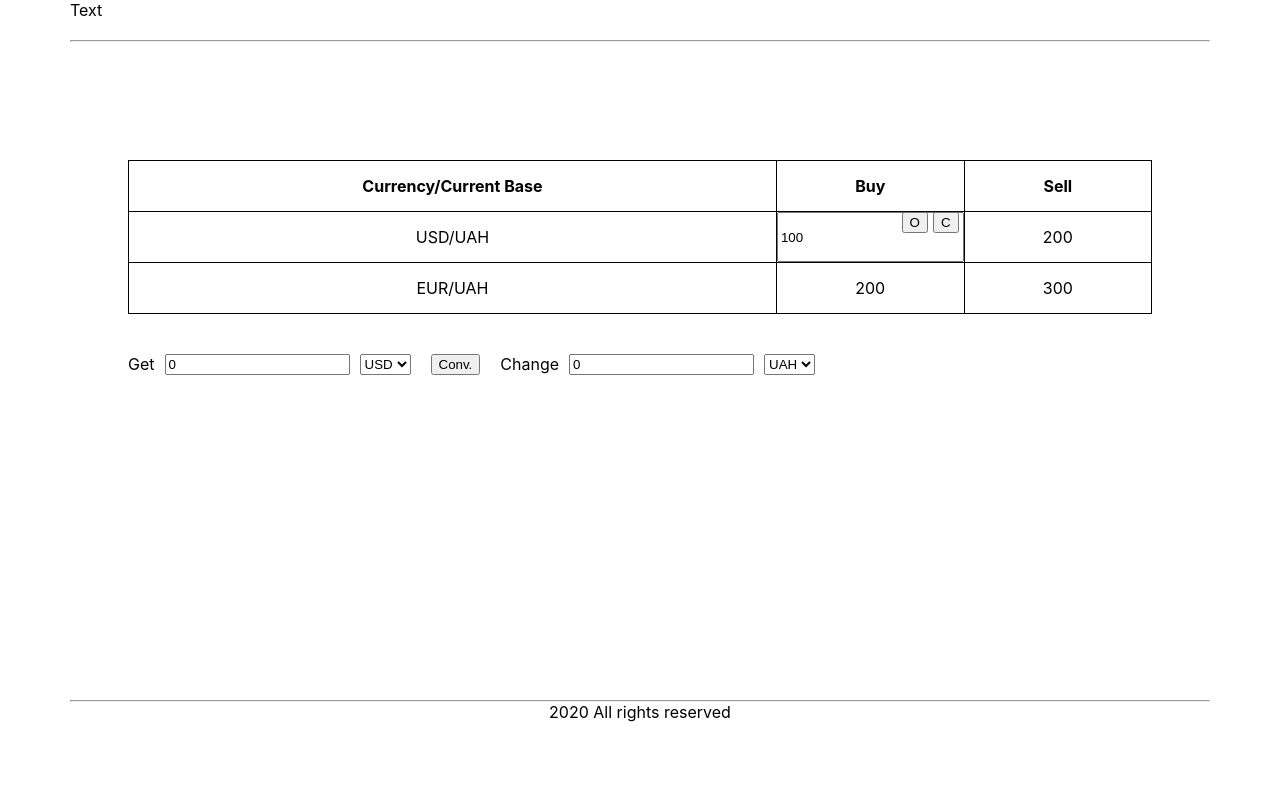
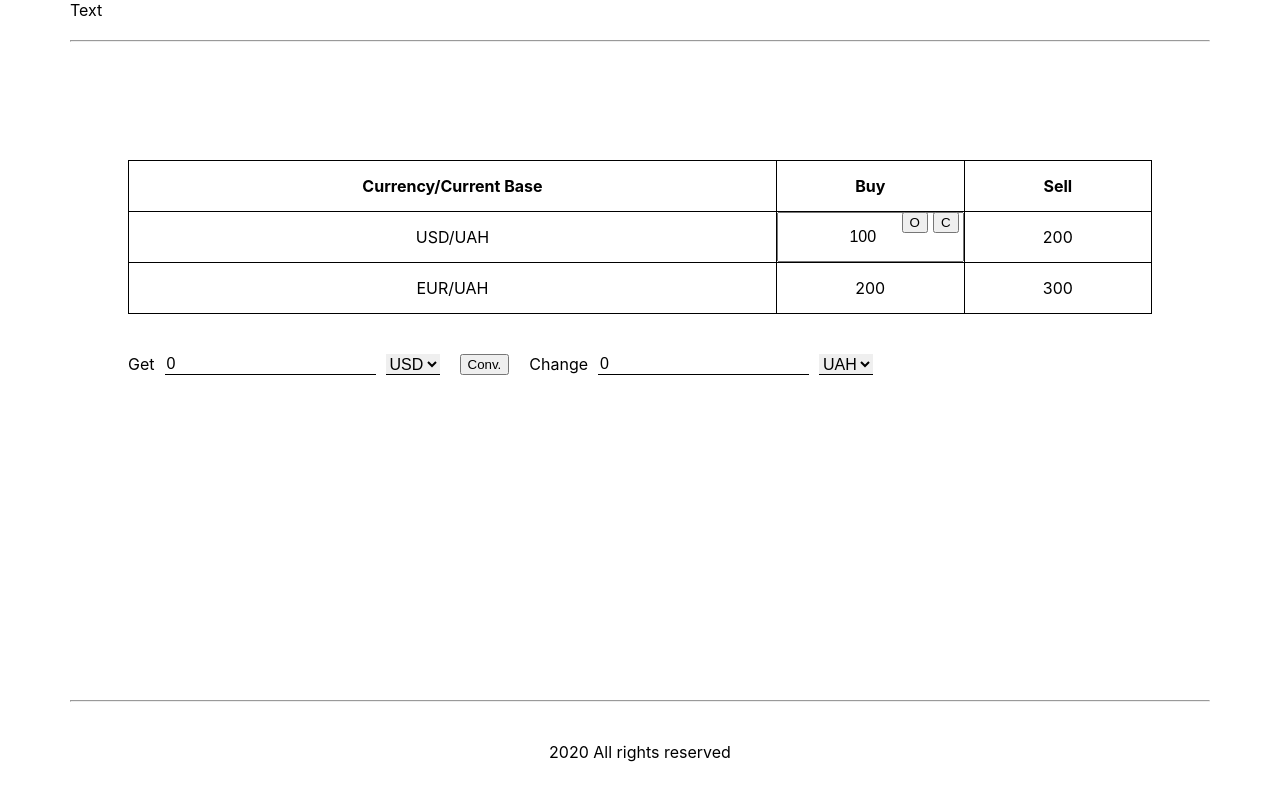
Before and after one commit to ptrofimov7/converter-currencies-redux, a React (Create React App) app: page / in a window 1280 px wide. Both pictures are taken after a click on the element "100". Built offline with nearby package versions, Linux system fonts and the light colour scheme.

Commit message:
fix styles of btn, select

```diff
--- a/src/components/Footer.tsx
+++ b/src/components/Footer.tsx
@@ -3,9 +3,9 @@ import React from 'react';
 const Footer = () => {
    return (
       <footer className='footer'>
-         <div >
+         <div className='footer-block'>
             <hr />
-            <p className="footer-block">
+            <p className="footer-block__text">
                2020 All rights reserved
             </p>
          </div>
--- a/src/components/shared/Select.tsx
+++ b/src/components/shared/Select.tsx
@@ -9,7 +9,7 @@ type SelectProps = {
 
 const Select = ({data, value, onChange}: SelectProps) => {
    return (
-      <select value={value} onChange={(e) => {
+      <select className='custom-select' value={value} onChange={(e) => {
          onChange(e.target.value)
       }}>
          {
--- a/src/index.css
+++ b/src/index.css
@@ -23,6 +23,10 @@ body {
 
 p, hr {
   margin: 0;
+}
+
+input, select {
+  font-size: inherit;
 }
 
 .wrapper {
@@ -68,6 +72,10 @@ p, hr {
 
 .footer-block {
   height: 100%;
+}
+
+.footer-block__text {
+  height: 100%;
   display: flex;
   align-items: center;
   justify-content: center;
@@ -81,6 +89,16 @@ p, hr {
 .custom-input {
   display: flex;
   gap: 10px;
+}
+
+.custom-input input {
+  border: none;
+  border-bottom: solid 1px;
+}
+
+.custom-select {
+  border: none;
+  border-bottom: solid 1px;
 }
 
 .convertor {
@@ -122,6 +140,8 @@ tr:hover {background-color: coral;}
 .table-input input {
   width: 100%;
   height: 100%;
+  text-align: center;
+  font-size: inherit;
 }
 
 .table-input__actions {
```
